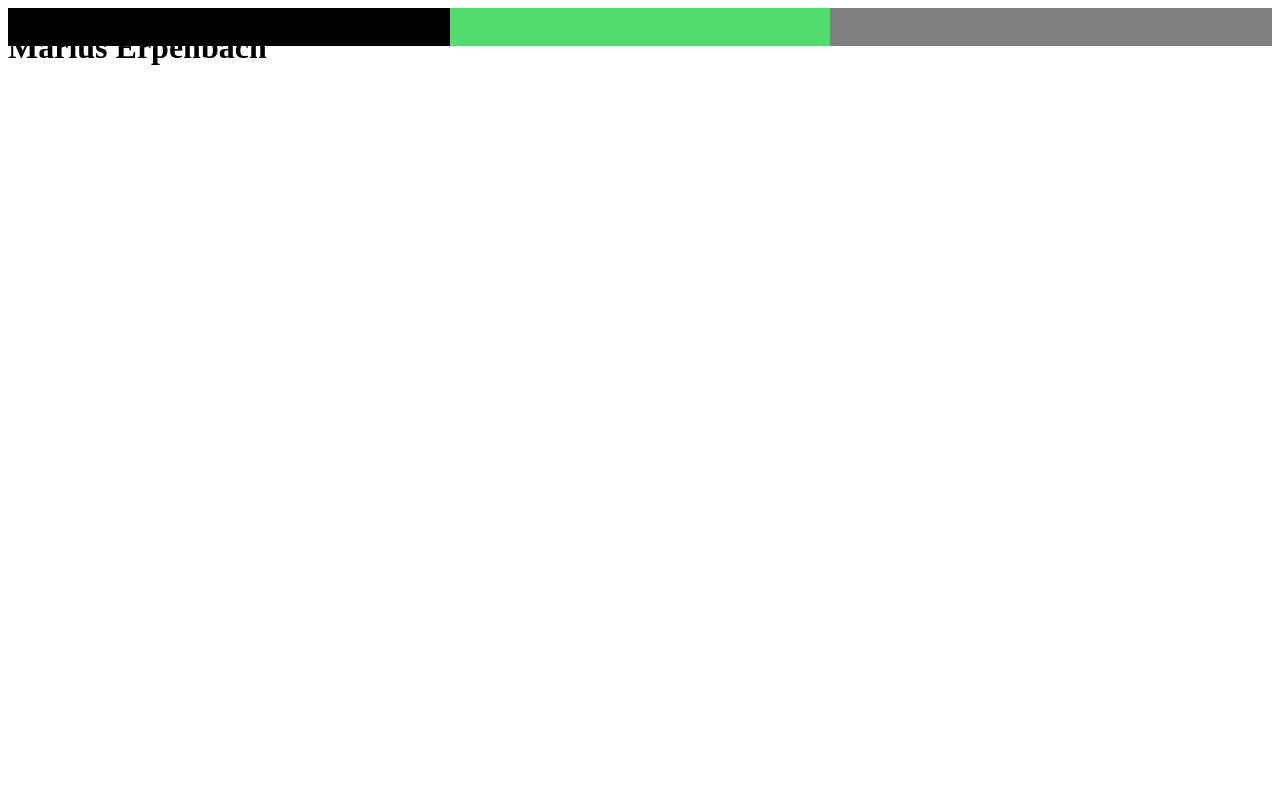
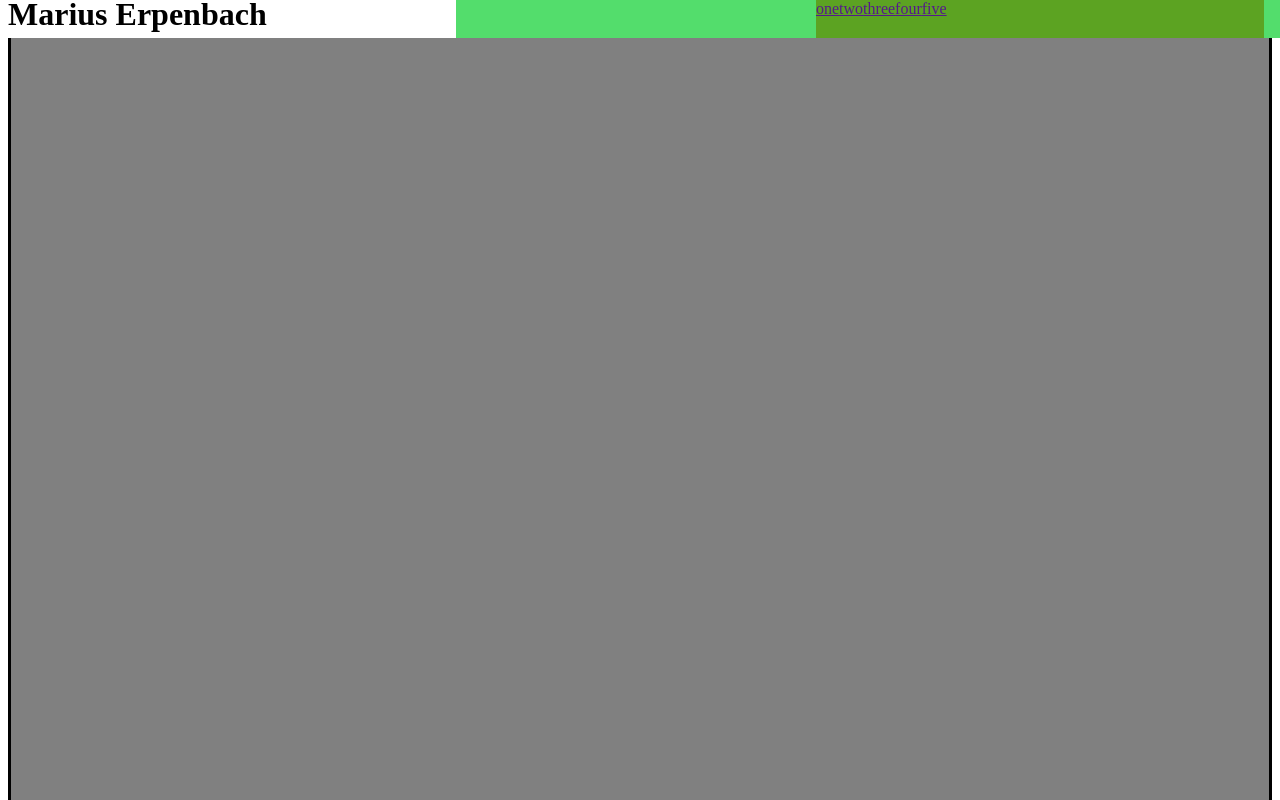
Before and after one commit to Hawty1/Portfolio, a plain HTML site: page index.html in a window 1280 px wide. Shown: the top 800 px of the page. Drawn offline with Linux system fonts and the light colour scheme.

Commit message:
added sections

```diff
--- a/PortfolioStyle.css
+++ b/PortfolioStyle.css
@@ -1,23 +1,39 @@
 #headbox{
-    position:sticky;
-    top:1;
+    position:fixed;
+    top:0;
     display:flex;
     height:3vw;
+    width:100vw;
     background-color:#53DD6C;
 
 
 }
 #MyName{
-    background-color:black;
+    background-color:white;
     position:relative;
     margin-right:auto;
-    width:35%;
+    width:35vw;
     padding:0px;
-
+}
+#MyName > h1 {
+    position:relative;
+    top:-0.8em;
 }
 #navibar{
+
     position:relative;
-    width:35%;
+    display:flex;
+    flex-direction:row;
+    width:35vw;
+    background-color:rgb(92, 163, 34);
+    margin-left:auto;
+    margin-right:24px;
+}
+#navibar > a {
+    justify-self:flex-end;
+}
+section {
+    height:100vw;
     background-color:grey;
-    margin-left:auto;
+    border-style:solid;
 }
--- a/index.html
+++ b/index.html
@@ -10,10 +10,25 @@
     <header>
     <div id="headbox">
     <div id="MyName"><h1>Marius Erpenbach</h1></div>
-    <div id="navibar"></div>
+    <div id="navibar">
+    <a href="">one</a>
+    <a href="">two</a>
+    <a href="">three</a>
+    <a href="">four</a>
+    <a href="">five</a>
+    </div>
 </div>
     </header>
     <main>
+        <section id="mainsection">
+        </section>
+        <section id="section1">
+        </section>
+        <section id="section2">
+        </section>
+        <section id="section3">
+        </section>
+        <section id="section4">  </section>
     </main>
     <footer>
     </footer>
```
